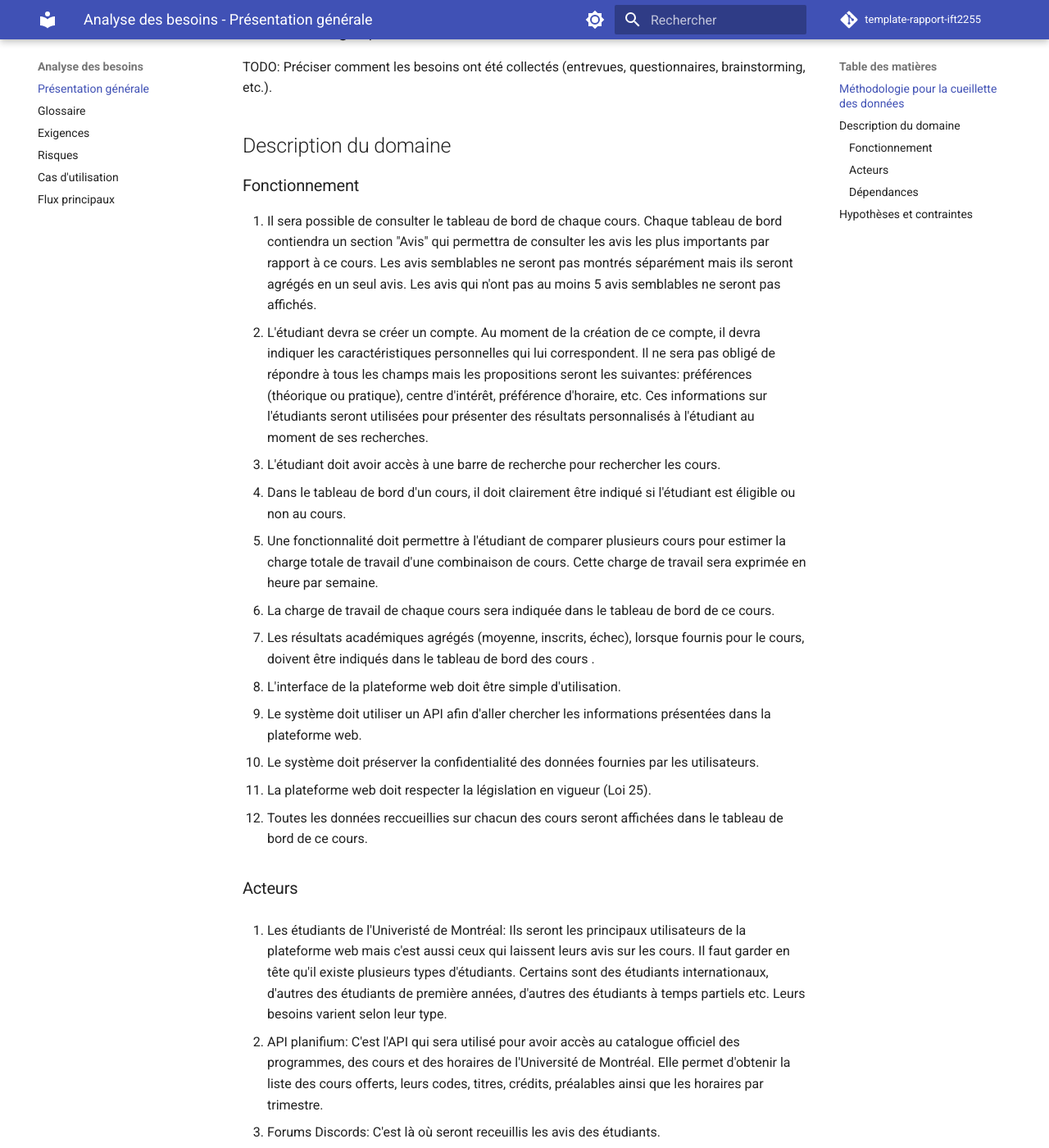
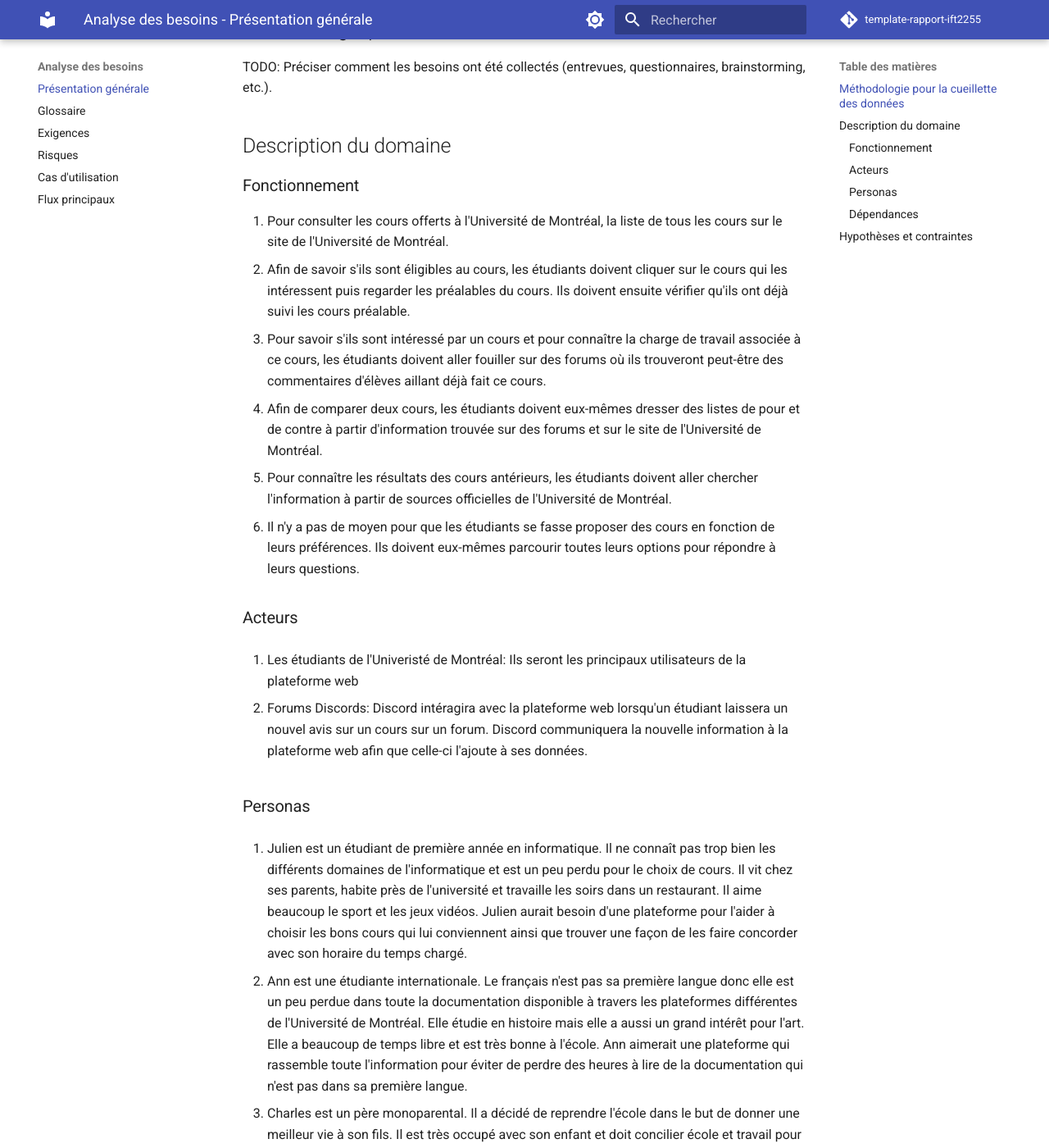
Before and after one commit to jujutheriault/IFT2255_Devoir1, an MkDocs documentation site: the page built from docs/besoins/index.md, in a window 1280 px wide and 1400 px high, scrolled down 210 px. Shown: the whole window at 82% size. Built offline with MkDocs 1.6.1 and Material for MkDocs 9.7.7, drawn with Linux system fonts in a browser that asks for light colours; comment, search, counter and statistics services are not loaded; some of the changed text lies outside the part shown.

Commit message:
Fonctionnement + personas + indépendances + modif cas d'utilisation#

```diff
--- a/docs/besoins/index.md
+++ b/docs/besoins/index.md
@@ -11,41 +11,37 @@ TODO: Préciser comment les besoins ont été collectés (entrevues, questionnai
 ## Description du domaine
 
 ### Fonctionnement
-1. Il sera possible de consulter le tableau de bord de chaque cours. Chaque tableau de bord contiendra un section "Avis" qui permettra de consulter les avis les plus importants par rapport à ce cours. Les avis semblables ne seront pas montrés séparément mais ils seront agrégés en un seul avis. Les avis qui n'ont pas au moins 5 avis semblables ne seront pas affichés.
-2. L'étudiant devra se créer un compte. Au moment de la création de ce compte, il devra indiquer les caractéristiques personnelles qui lui correspondent. Il ne sera pas obligé de répondre à tous les champs mais les propositions seront les suivantes: préférences (théorique ou pratique), centre d'intérêt, préférence d'horaire, etc. Ces informations sur l'étudiants seront utilisées pour présenter des résultats personnalisés à l'étudiant au moment de ses recherches.
-3. L'étudiant doit avoir accès à une barre de recherche pour rechercher les cours.
-4. Dans le tableau de bord d'un cours, il doit clairement être indiqué si l'étudiant est éligible ou non au cours.
-5. Une fonctionnalité doit permettre à l'étudiant de comparer plusieurs cours pour estimer la charge totale de travail d'une combinaison de cours. Cette charge de travail sera exprimée en heure par semaine.
-6. La charge de travail de chaque cours sera indiquée dans le tableau de bord de ce cours.
-7. Les résultats académiques agrégés (moyenne, inscrits, échec), lorsque fournis pour le cours, doivent être indiqués dans le tableau de bord des cours .
-8. L'interface de la plateforme web doit être simple d'utilisation.
-9. Le système doit utiliser un API afin d'aller chercher les informations présentées dans la plateforme web.
-10. Le système doit préserver la confidentialité des données fournies par les utilisateurs.
-11. La plateforme web doit respecter la législation en vigueur (Loi 25).
-12. Toutes les données reccueillies sur chacun des cours seront affichées dans le tableau de bord de ce cours.
+1. Pour consulter les cours offerts à l'Université de Montréal, la liste de tous les cours sur le site de l'Université de Montréal.
+2. Afin de savoir s'ils sont éligibles au cours, les étudiants doivent cliquer sur le cours qui les intéressent puis regarder les préalables du cours. Ils doivent ensuite vérifier qu'ils ont déjà suivi les cours préalable.
+3. Pour savoir s'ils sont intéressé par un cours et pour connaître la charge de travail associée à ce cours, les étudiants doivent aller fouiller sur des forums où ils trouveront peut-être des commentaires d'élèves aillant déjà fait ce cours.
+4. Afin de comparer deux cours, les étudiants doivent eux-mêmes dresser des listes de pour et de contre à partir d'information trouvée sur des forums et sur le site de l'Université de Montréal.
+5. Pour connaître les résultats des cours antérieurs, les étudiants doivent aller chercher l'information à partir de sources officielles de l'Université de Montréal.
+6. Il n'y a pas de moyen pour que les étudiants se fasse proposer des cours en fonction de leurs préférences. Ils doivent eux-mêmes parcourir toutes leurs options pour répondre à leurs questions.
 
 ### Acteurs
 1. Les étudiants de l'Univeristé de Montréal:
-    Ils seront les principaux utilisateurs de la plateforme web mais c'est aussi ceux qui laissent leurs avis sur les cours. Il faut garder en tête qu'il existe plusieurs types d'étudiants. Certains sont des étudiants internationaux, d'autres des étudiants de première années, d'autres des étudiants à temps partiels etc. Leurs besoins varient selon leur type.
+    Ils seront les principaux utilisateurs de la plateforme web
 
-2. API planifium:
-    C'est l'API qui sera utilisé pour avoir accès au catalogue officiel des programmes, des cours et des horaires de l'Université de Montréal. Elle permet d'obtenir la liste des cours offerts, leurs codes, titres, crédits, préalables ainsi que les horaires par trimestre.
+2. Forums Discords:
+    Discord intéragira avec la plateforme web lorsqu'un étudiant laissera un nouvel avis sur un cours sur un forum. Discord communiquera la nouvelle information à la plateforme web afin que celle-ci l'ajoute à ses données.
 
-3. Forums Discords:
-    C'est là où seront receuillis les avis des étudiants.
+### Personas
 
-4. Résultats agrégés:
-    C'est un fichier CSV regroupant les résultats globaux d'un cours donnée à une session précise. Il sera utilisé pour remplir certaines informations du tableau de bord de certains cours.
+1. Julien est un étudiant de première année en informatique. Il ne connaît pas trop bien les différents domaines de l'informatique et est un peu perdu pour le choix de cours. Il vit chez ses parents, habite près de l'université et travaille les soirs dans un restaurant. Il aime beaucoup le sport et les jeux vidéos. Julien aurait besoin d'une plateforme pour l'aider à choisir les bons cours qui lui conviennent ainsi que trouver une façon de les faire concorder avec son horaire du temps chargé.
+
+2. Ann est une étudiante internationale. Le français n'est pas sa première langue donc elle est un peu perdue dans toute la documentation disponible à travers les plateformes différentes de l'Université de Montréal. Elle étudie en histoire mais elle a aussi un grand intérêt pour l'art. Elle a beaucoup de temps libre et est très bonne à l'école. Ann aimerait une plateforme qui rassemble toute l'information pour éviter de perdre des heures à lire de la documentation qui n'est pas dans sa première langue.
+
+3. Charles est un père monoparental. Il a décidé de reprendre l'école dans le but de donner une meilleur vie à son fils. Il est très occupé avec son enfant et doit concilier école et travail pour continuer de subvenir aux besoins de sa famille. Il aimerait finir son baccalauréat le plus rapidement possible tout en modérant la charge de travail en lien avec chaque session.
 
 ### Dépendances
 
-1. Les cours proposés à l'étudiant dépendent des préférences de l'étudiant.
-2. Les préférences de l'étudiant dépendent de ce que l'étudiant à indiqué lors de la création de son compte.
-3. Le tableau de bord d'un cours dépend de l'information obtenue à propos de ce cours.
-4. Les avis affichés dépendent du nombre d'avis similaires obtenus.
-5. L'étudiant est éligible à un cours s'il a complété tous les préalables à ce cours.
-6. Les cours proposés à l'étudiants dépendent de son programme.
-7. L'affichage des résultats globaux d'un cours dépend de la disponibilité des données sur ce cours.
+1. Les préférences de l'étudiants dépendent de ce que l'étudiant à indiqué sur son profil.
+2. On doit connaître le programme et les cours complétés pour chaque étudiants.
+3. Les préférences de l'étudiants ainsi que son programme et ses cours complétés influencent les cours qui lui sont proposés en premier sur la plateforme.
+4. On a besoin d'avis, de notes antérieurs ainsi que des horaires des cours afin de compléter le tableau de bord de chaque cours.
+5. Les avis affichés dépendent du nombre d'avis similaires obtenus.
+6. L'affichage des résultats globaux d'un cours dépend de la disponibilité des données sur ce cours.
+7. Le mode de vie de l'étudiant aura un impact sur ses préférences.
 
 ## Hypothèses et contraintes
 
```
Also changed, not shown: docs/besoins/cas-utilisation.md (+0 -1 lines), docs/index.md (+1 -1 lines).
